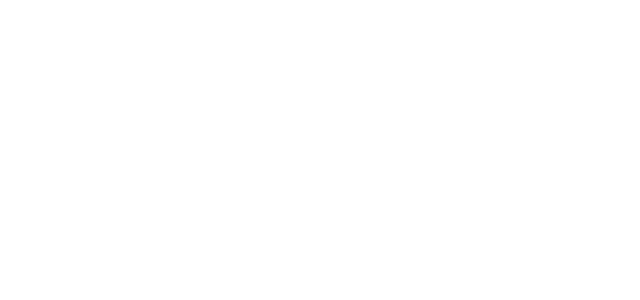
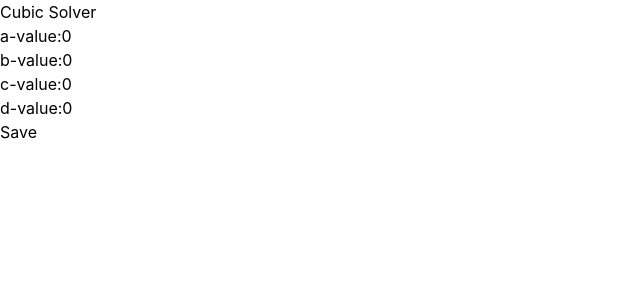
Before and after one commit to Alex-Liu-0704/ics4u-a3-react-cubic-solver, a React (Vite) app: page / in a window 1280 px wide. Shown: the top 300 px of the page, without its empty margins (0-640 px from the left). Built offline with nearby package versions, Linux system fonts and the light colour scheme.

Commit message:
added cubic input

```diff
--- a/src/App.tsx
+++ b/src/App.tsx
@@ -12,6 +12,15 @@ export const App = () => {
   const [d, setD] = useState<number>(0);
 
   return (
-    <CubicInput />
+    <CubicInput
+      a={a}
+      b={b}
+      c={c}
+      d={d}
+      setA={setA}
+      setB={setB}
+      setC={setC}
+      setD={setD}
+    />
   );
 };
--- a/src/components/CubicInput.tsx
+++ b/src/components/CubicInput.tsx
@@ -1,4 +1,4 @@
-import { useState, useRef } from "react";
+// import { useState, useRef } from "react";
 
 type InputProps = {
   a: number;
@@ -11,9 +11,78 @@ type InputProps = {
   setD: (value: number) => void;
 }
 
-export const CubicInput = ({a, b, c, d, setA, setB, setC, setD}: InputProps) => {
+export const CubicInput = ({ a, b, c, d, setA, setB, setC, setD }: InputProps) => {
   console.log(a, b, c, d, setA, setB, setC, setD)
 
-  // return (
-  // );
+  return (
+    <div>
+      <h1>Cubic Solver</h1>
+      <form
+        id="cubic-form"
+        onSubmit={(event: React.FormEvent) => {
+          event.preventDefault();
+          if (a === 0) {
+            alert("'a' value cannot be zero!");
+            return;
+          };
+        }}>
+        <div className="input-container">
+          <label htmlFor="a">a-value:</label>
+          <input
+            type="number"
+            id="a"
+            name="a"
+            step="any"
+            required
+            value={a}
+            onChange={(e) => setA(Number(e.target.value))}
+          />
+        </div>
+        <div className="input-container">
+          <label htmlFor="b">b-value:</label>
+          <input
+            type="number"
+            id="b"
+            name="b"
+            step="any"
+            required
+            value={b}
+            onChange={(e) => setB(Number(e.target.value))}
+          />
+        </div>
+        <div className="input-container">
+          <label htmlFor="c">c-value:</label>
+          <input
+            type="number"
+            id="c"
+            name="c"
+            step="any"
+            required
+            value={c}
+            onChange={(e) => setC(Number(e.target.value))}
+          />
+        </div>
+        <div className="input-container">
+          <label htmlFor="d">d-value:</label>
+          <input
+            type="number"
+            id="d"
+            name="d"
+            step="any"
+            required
+            value={d}
+            onChange={(e) => setD(Number(e.target.value))}
+          />
+        </div>
+        <div className="input-container">
+          <input
+            type="submit"
+            id="solve-button"
+            name="solve-button"
+            value="Save"
+          />
+        </div>
+      </form>
+    </div>
+  );
 };
```
